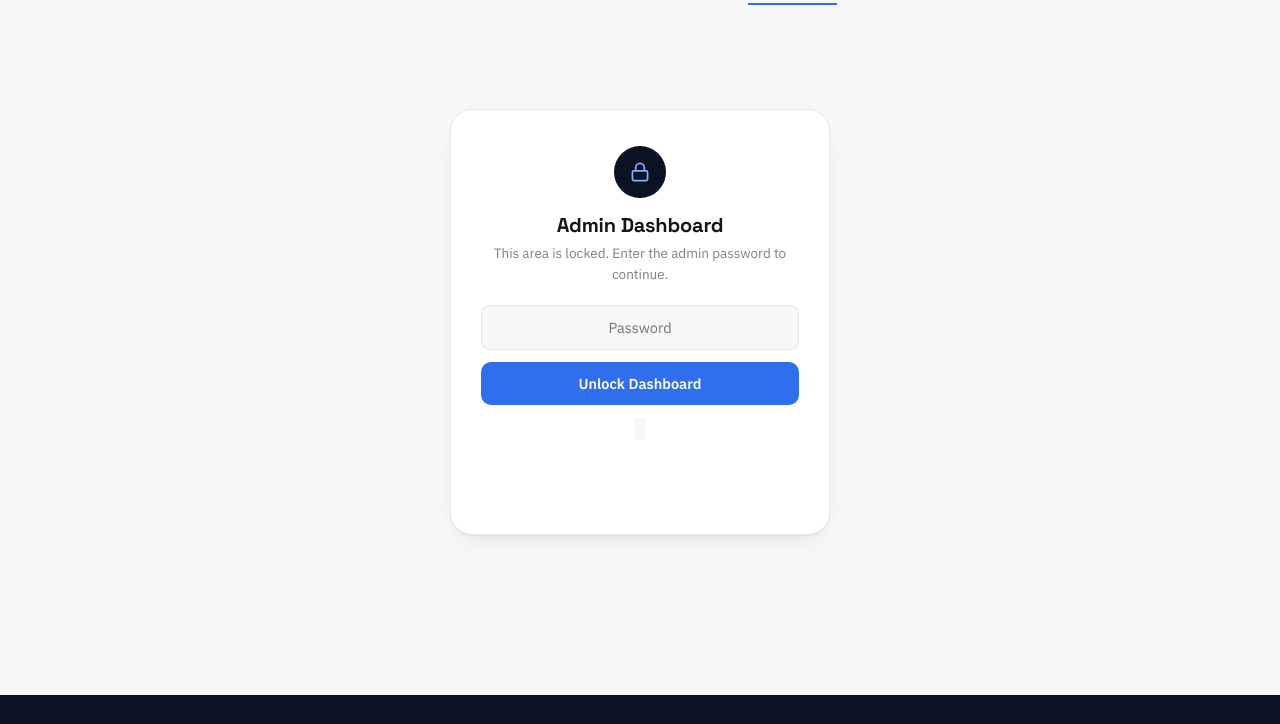
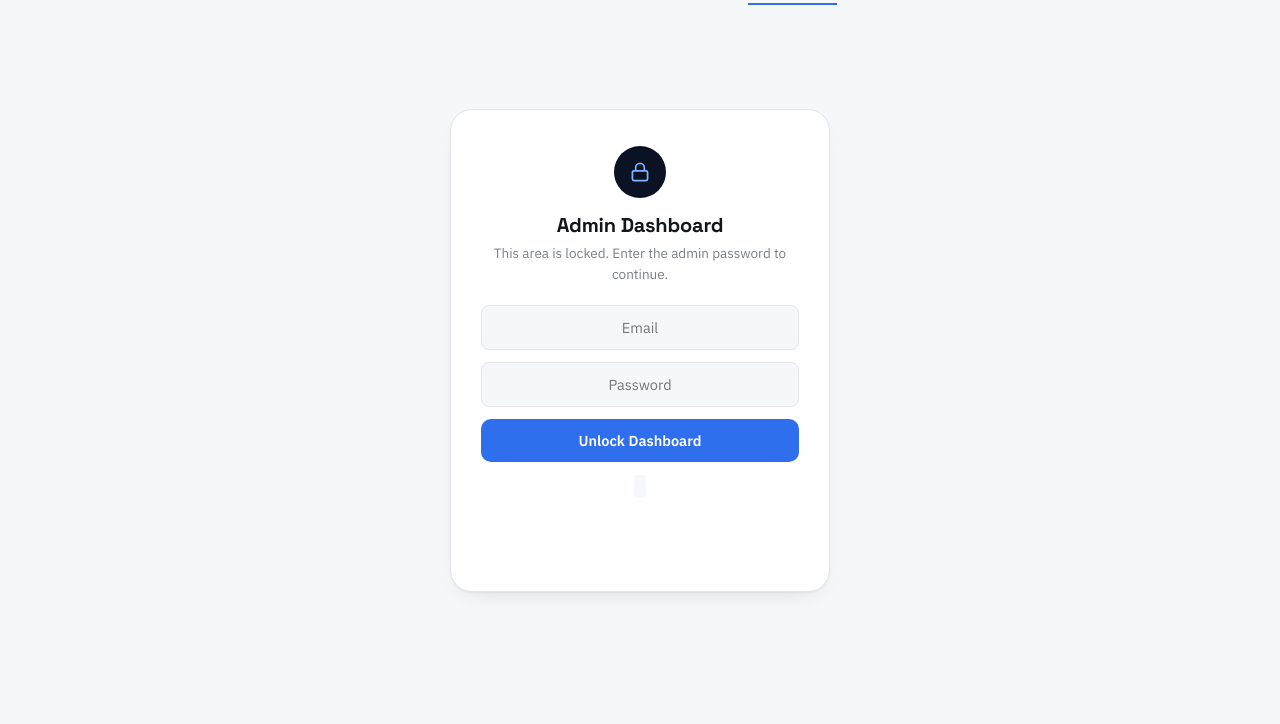
Before and after one commit to ctech1721-ops/RE-sale-, a plain HTML site: page index.html in a window 1280 px wide. Both pictures are taken after a click on the link "Dashboard". Shown: the part 76-800 px from the top of the page. Drawn offline with Linux system fonts and the light colour scheme; no server answers.

Commit message:
Update index.html

```diff
--- a/index.html
+++ b/index.html
@@ -228,6 +228,7 @@
           <h2>Admin Dashboard</h2>
           <p>This area is locked. Enter the admin password to continue.</p>
           <form id="dashLoginForm">
+            <input type="email" id="dashEmail" placeholder="Email" required>
             <input type="password" id="dashPassword" placeholder="Password" required>
             <button type="submit" class="btn btn-primary btn-block">Unlock Dashboard</button>
           </form>
```
